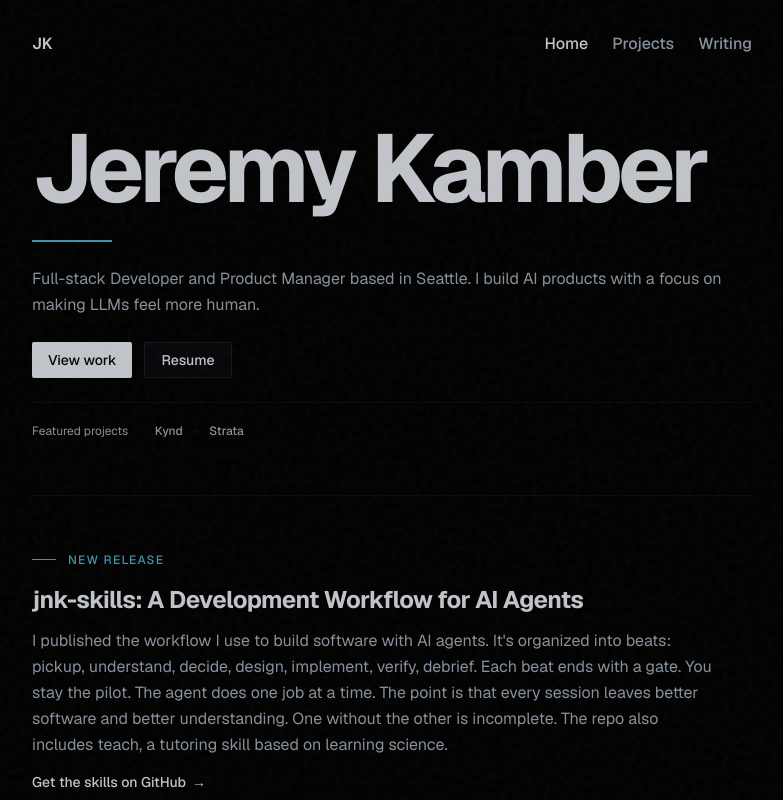
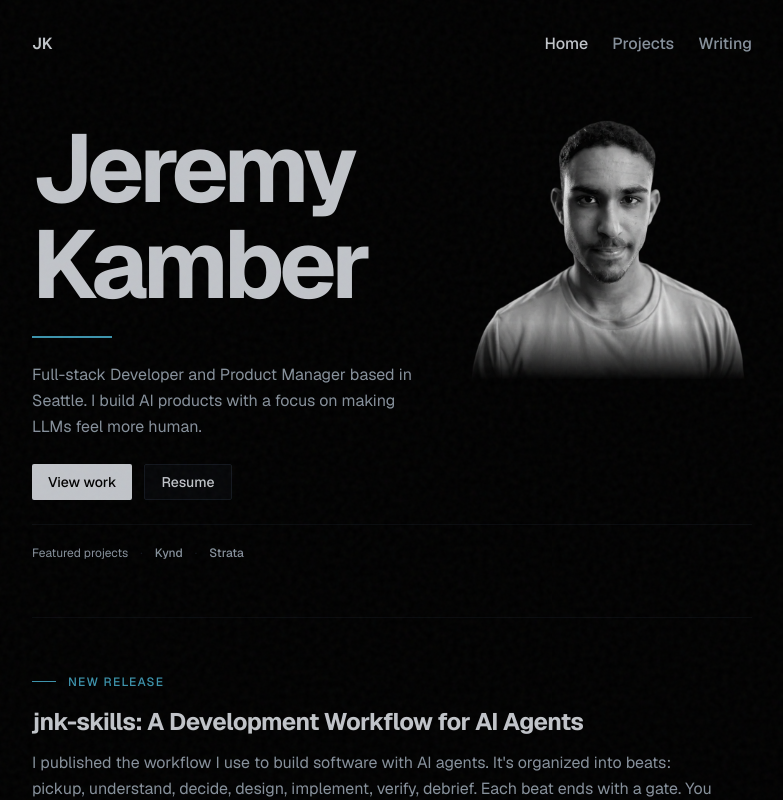
Before and after one commit to jeremykamber/personal_website, a Next.js app: page / in a window 1280 px wide. Shown: the top 800 px of the page, without its empty margins (248-1031 px from the left). Built offline with nearby package versions, Linux system fonts and the light colour scheme.

Commit message:
feat(home): add a portrait to the hero
Adds a two-column hero with the portrait beside the headline. The source photo had its background removed, so it sits directly on the page rather than in a card, and it is desaturated to stay inside the site's neutral palette.

```diff
--- a/app/page.tsx
+++ b/app/page.tsx
@@ -8,6 +8,7 @@ export default function Home() {
 		<div className="space-y-14">
 			{/* Hero */}
 			<section className="group/hera space-y-6">
+				<div className="grid gap-8 sm:grid-cols-[minmax(0,1fr)_18rem] sm:gap-10 md:gap-12 items-start">
 					<div className="space-y-6">
 						<h1 className="animate-fade-up text-4xl min-[400px]:text-5xl sm:text-7xl md:text-8xl font-bold tracking-tighter text-foreground leading-[1.1] sm:leading-none transition-[text-shadow] duration-500 ease-expo hover:[text-shadow:0_0_60px_oklch(0.62_0.09_220/0.12)]">
 							Jeremy Kamber
@@ -34,6 +35,25 @@ export default function Home() {
 								<Button variant="outline">Resume</Button>
 							</a>
 						</div>
+					</div>
+					{/* Portrait — background removed and desaturated so it sits inside the palette */}
+					{/* eslint-disable-next-line @next/next/no-img-element */}
+					<img
+						src="/portrait.webp"
+						alt="Jeremy Kamber"
+						width={800}
+						height={723}
+						className="animate-fade-up mx-auto block h-auto w-full max-w-[14rem] sm:mx-0 sm:max-w-none"
+						style={{
+							animationDelay: "150ms",
+							maskImage:
+								"linear-gradient(to bottom, #000 78%, transparent 100%)",
+							WebkitMaskImage:
+								"linear-gradient(to bottom, #000 78%, transparent 100%)",
+						}}
+						loading="eager"
+						fetchPriority="high"
+					/>
 				</div>
 
 				<div
```
Also changed, not shown: public/portrait.webp (added). Lines whose indentation alone changed are shown as unchanged.
